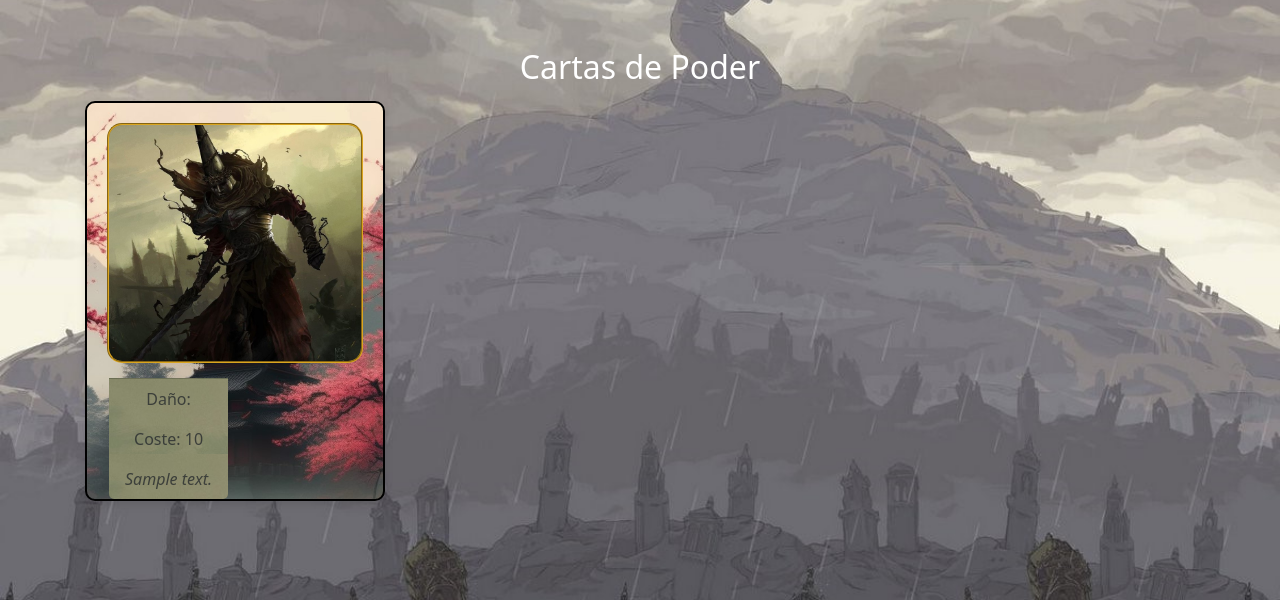
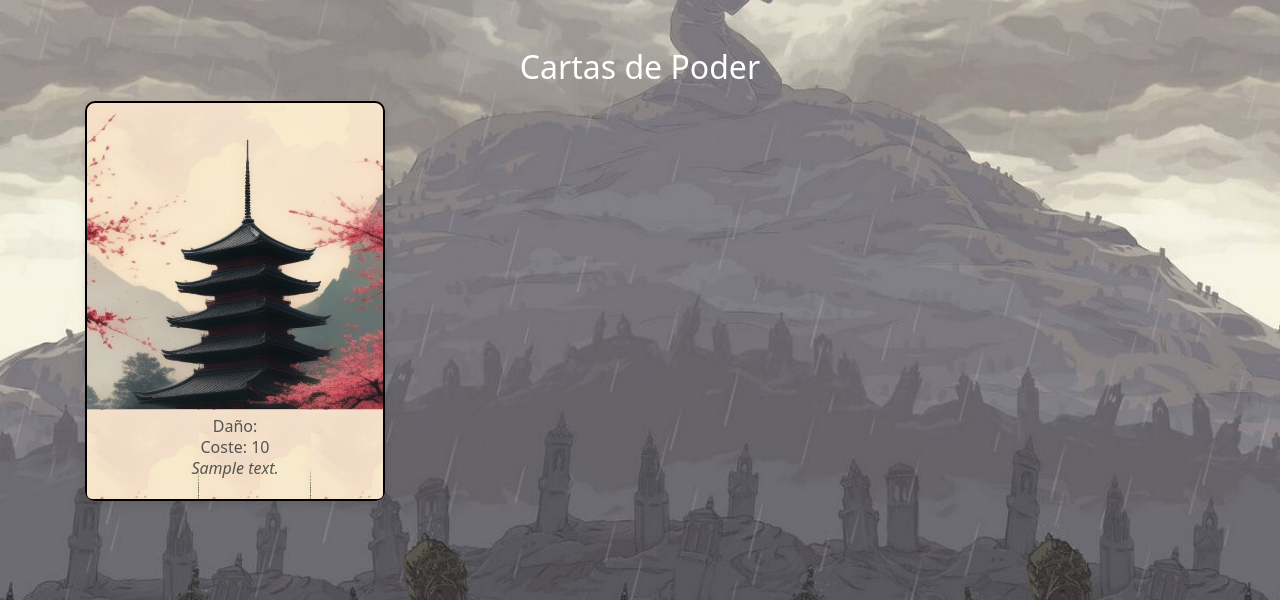
Before and after one commit to PauHernandezFort/proyectoIntegrado, a PHP site: page /init.php in a window 1280 px wide. Shown: the part 200-800 px from the top of the page. Run offline with PHP 8.4, Linux system fonts and the light colour scheme; tables that the repository leaves empty or names only in its code hold one stand-in row (values such as "Sample post"); data that the repository does not hold is empty.

Commit message:
arreglos del drawList

```diff
--- a/codigo/inflaestructura/www/clases/Power.php
+++ b/codigo/inflaestructura/www/clases/Power.php
@@ -138,13 +138,11 @@ class Power extends Connection {
             $output .=
             "<div class ='card'>
                 <div class='card$contador'>
-                    <div class='card-body>
-                        <h5 class='card-title'><strong>" . $power['nombrePoder'] . "</strong></h5>
+                        <div class='card-title'><strong>" . $power['nombrePoder'] . "</strong></h5></div>
                         <div class='card-footer text-body-secondary'>
                             <p class='card-text'>Daño: " . $power['daño'] . "</p>
                             <p class='card-text'>Coste: " . $power['coste'] . "</p>
                             <p class='card-text'><em>" . $power['descripcion'] . "</em></p>
-                        </div>
                     </div>
                 </div>
             </div>";
@@ -157,7 +155,7 @@ class Power extends Connection {
     }
 
 
-
+    //me he cargado el div que hacia el card.body.
 
 
 }
--- a/codigo/inflaestructura/www/drawList.css
+++ b/codigo/inflaestructura/www/drawList.css
@@ -8,10 +8,8 @@ body {
 }
 
 
-/* Estilos para las cartas de rol */
-.card{
-
-    transition: transform 0.3 ease;
+.card {
+    transition: transform 0.3s ease;
     position: relative;
     border: 2px solid #000;
     border-radius: 10px;
@@ -19,37 +17,44 @@ body {
     margin: 20px;
     background-size: cover;
     background-position: center;
-    background-image:url('fondocarta.jpg');
+    background-image: url('fondocarta.jpg');
     box-shadow: 0 4px 8px rgba(0, 0, 0, 0.1);
     width: 300px;
     height: 400px;
     text-align: center;
-
 }
 
-.card:hover{
+.card:hover {
     transform: scale(1.12);
 }
-
 
 .card-footer {
     position: absolute;
     bottom: 0;
-    background-image:url('fondopie.jpg');
+    left: 0;
+    right: 0;
+    height: 90px;
+    background-image: url('img/color.jpg');
     background-size: contain;
+    box-sizing: border-box;
+    padding: 5px;
 }
 
+.card-footer .card-text {
+    margin: 2px 0;
+    line-height: 1.2;
+}
 
-
-
-.card1{
-    background-image: url('img/fotocarta.jpg');
-    height: 240px;
+.card7 {
+    margin-top: 20px;
+    background-image: url('img/samurai.png');
+    height: 220px;
     background-size: cover;
     background-position: center;
     border-radius: 15px;
     border: 2px groove goldenrod;
+}
 
-
-
+.card7 .card-title {
+    margin-top: -30px; /* Ajusta este valor según sea necesario para mover el título hacia arriba */
 }
```
Also changed, not shown: codigo/inflaestructura/www/img/color.jpg (added), codigo/inflaestructura/www/img/samurai.png (added).
